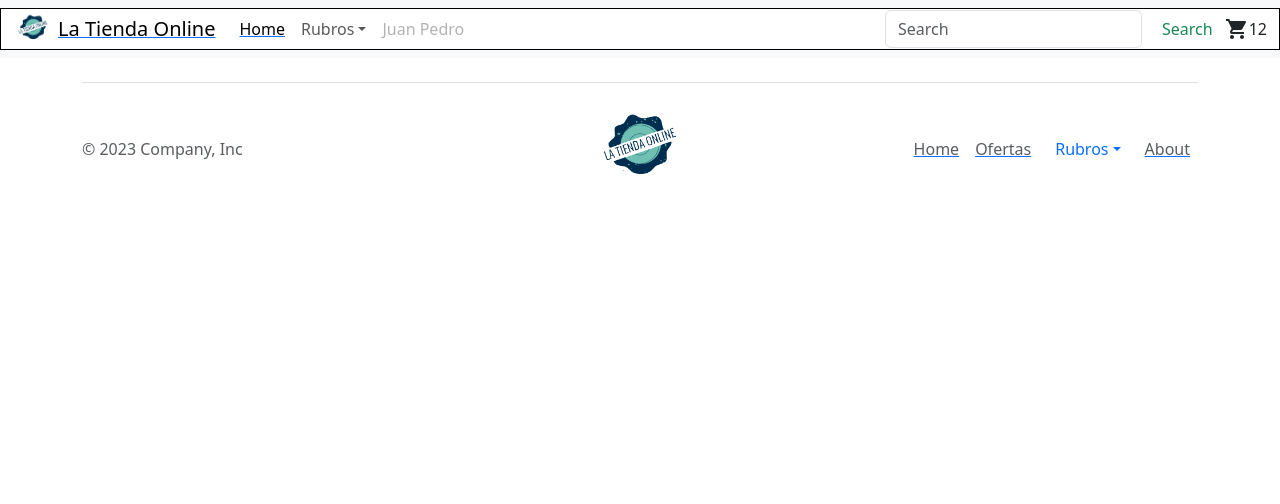
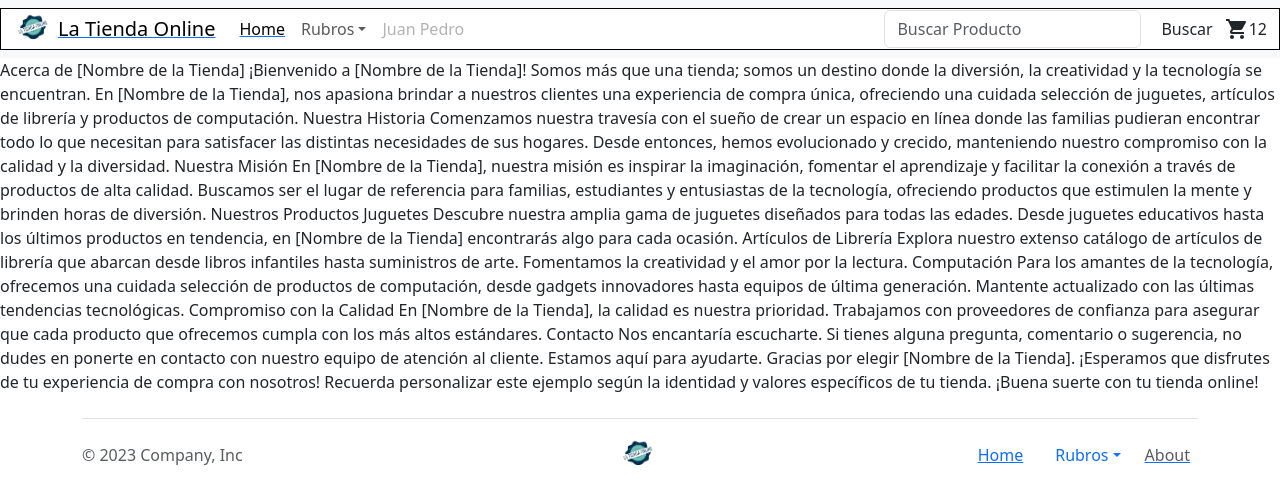
Before and after one commit to LucasGes/CoderHouse-React-JS-Ecommerce, a React (Vite) app: page /about in a window 1280 px wide. Shown: the top 504 px of the page. Built offline with nearby package versions, Linux system fonts and the light colour scheme.

Commit message:
NavBar - Boton Buscar

```diff
--- a/src/components/CardList/CardList.css
+++ b/src/components/CardList/CardList.css
@@ -2,9 +2,9 @@
 
 .grid-container {
     display: grid;
-    grid-template-columns: repeat(3, 1fr);
+    grid-template-columns: repeat(4, 1fr);
     gap: 10px;
-    margin-top: 30px;
+    margin-top: 20px;
     max-height:max-content;
     justify-content: 'center';
   }
--- a/src/components/Footer/Footer.jsx
+++ b/src/components/Footer/Footer.jsx
@@ -5,26 +5,30 @@ import { Link } from "react-router-dom";
 const Footer = (props) => {
   return (
 
-<div class="container">
-  <footer class="d-flex flex-wrap justify-content-between align-items-center py-3 my-4 border-top">
-    <p class="col-md-4 mb-0 text-body-secondary">&copy; 2023 Company, Inc</p>
+<div className="container">
+  <footer className="d-flex flex-wrap justify-content-between align-items-center py-3 my-4 border-top">
+    <p className="col-md-4 mb-0 text-body-secondary">&copy; 2023 Company, Inc</p>
 
-    <img src={img} alt="Logo" style={{ maxWidth: '100px', maxHeight: '100px', marginRight: 'center'}} />
+    <Link to="/"><img src={img} alt="Logo" style={{ maxWidth: '150px', maxHeight: '40px', marginRight: '5px'}} /></Link>
 
-    <ul class="nav col-md-4 justify-content-end">
-      <Link class="nav-item" to="/"><a class="nav-link px-2 text-body-secondary" >Home</a></Link>
-      <Link class="nav-item" to="/ofertas"><a class="nav-link px-2 text-body-secondary" >Ofertas</a></Link>
-      <li className="dropdown">
-          <a className="nav-link dropdown-toggle"     role="button" data-bs-toggle="dropdown" aria-expanded="false">
+    <ul className="nav col-md-4 justify-content-end">
+          <Link to="/" className="nav-item">
+        <span className="nav-link active" aria-current="page">Home</span>
+          </Link>
+          <li className="nav-item dropdown">
+          <span className="nav-link dropdown-toggle" role="button" data-bs-toggle="dropdown" aria-expanded="false">
             Rubros
-          </a>
+          </span>
           <ul className="dropdown-menu">
-            <Link to="/ropa"><a className="dropdown-item"    >Ropa</a></Link>
-            <Link to="/accesorios"><a className="dropdown-item"    >Accesorios</a></Link>
-            <Link to="/tecnologia"><a className="dropdown-item"    >Texnología</a></Link>
+            <Link to="/CategoryPage/women's clothing" className="dropdown-item">Ropa Dama</Link>
+            <Link to="/CategoryPage/men's clothing" className="dropdown-item">Ropa Hombre</Link>
+            <Link to="/CategoryPage/jewelery" className="dropdown-item">Accesorios</Link>
+            <Link to="/CategoryPage/electronics" className="dropdown-item">Tecnología</Link>
           </ul>
         </li>
-      <Link class="nav-item" to="/about"><a     class="nav-link px-2 text-body-secondary">About</a></Link>
+      <Link className="nav-item" to="/about">
+        <span     className="nav-link px-2 text-body-secondary">About</span>
+        </Link>
     </ul>
   </footer>
 </div>
--- a/src/components/NavBar/NavBar.jsx
+++ b/src/components/NavBar/NavBar.jsx
@@ -1,40 +1,64 @@
+import { Link } from "react-router-dom";
+import { useState, useEffect } from "react";
+import CartWidget from './../CardWidget/CartWidget';
+
 import img from "../../assets/Sin Fondo.png"
 
-import CartWidget from './../CardWidget/CartWidget';
-import { Link } from "react-router-dom";
+const NavBar = () => {
 
-const NavBar = () => {
+  const [value, setValue] = useState ("")
+  const [userData, setUserData] = useState ("")
+
+
+  const onChange= (e) =>{
+
+    setValue(e.target.value);
+
+  }
+  const onSubmit = (e) => {
+    e.preventDefault();
+
+    const userInput = value.toLowerCase().replace(/ /g, "");
+
+    if (userInput) {
+      fetch(`https://fakestoreapi.com/products/${userInput}`)
+              .then(res=>res.json())
+              .then(json=>console.log(json))
+    }
+  }
+
+
   return (
     <nav className="navbar navbar-expand-lg bg-body-tertiary">
   <div className="container-fluid" style={{backgroundColor: "white", border: `1px solid black`}}>
   <Link to="/"><img src={img} alt="Logo" style={{ maxWidth: '150px', maxHeight: '40px', marginRight: '5px'}} /></Link>
-    <Link to="/"> <a className="navbar-brand"     >La Tienda Online</a></Link>
+    <Link to="/"> <span className="navbar-brand"     >La Tienda Online</span></Link>
     <button className="navbar-toggler" type="button" data-bs-toggle="collapse" data-bs-target="#navbarSupportedContent" aria-controls="navbarSupportedContent" aria-expanded="false" aria-label="Toggle navigation">
       <span className="navbar-toggler-icon"></span>
     </button>
     <div className="collapse navbar-collapse" id="navbarSupportedContent">
       <ul className="navbar-nav me-auto mb-2 mb-lg-0">
-        <Link className="nav-item" to="/">
-          <a className="nav-link active" aria-current="page">Home</a>
+       <Link to="/" className="nav-item">
+        <span className="nav-link active" aria-current="page">Home</span>
         </Link>
           <li className="nav-item dropdown">
-          <a className="nav-link dropdown-toggle" role="button" data-bs-toggle="dropdown" aria-expanded="false">
+          <span className="nav-link dropdown-toggle" role="button" data-bs-toggle="dropdown" aria-expanded="false">
             Rubros
-          </a>
+          </span>
           <ul className="dropdown-menu">
-            <Link to="/CategoryPage/women's clothing"><a className="dropdown-item">Ropa Dama</a></Link>
-            <Link to="/CategoryPage/men's clothing"><a className="dropdown-item">Ropa Hombre</a></Link>
-            <Link to="/CategoryPage/jewelery"><a className="dropdown-item">Accesorios</a></Link>
-            <Link to="/CategoryPage/electronics"><a className="dropdown-item">Tecnología</a></Link>
+            <Link to="/CategoryPage/women's clothing" className="dropdown-item">Ropa Dama</Link>
+            <Link to="/CategoryPage/men's clothing" className="dropdown-item">Ropa Hombre</Link>
+            <Link to="/CategoryPage/jewelery" className="dropdown-item">Accesorios</Link>
+            <Link to="/CategoryPage/electronics" className="dropdown-item">Tecnología</Link>
           </ul>
         </li>
         <li className="nav-item">
           <a className="nav-link disabled" aria-disabled="true">Juan Pedro</a>
         </li>
       </ul>
-      <form className="d-flex" role="search">
-        <input className="form-control me-2" type="search" placeholder="Search" aria-label="Search" />
-        <button className="btn btn-outline-success" type="submit" style={{border:"white"}}>Search</button>
+      <form className="d-flex" role="search" onSubmit={onSubmit}>
+        <input className="form-control me-2" placeholder="Buscar Producto" aria-label="Search" value={value} onChange={onChange}/>
+        <button className="btn" type="submit"  style={{border:"white"}}>Buscar</button>
       </form>
       <CartWidget/>
     </div>
--- a/src/pages/AboutPage/AboutPage.jsx
+++ b/src/pages/AboutPage/AboutPage.jsx
@@ -3,7 +3,36 @@ import React from 'react'
 const AboutPage = () => {
   return (
     <div>
+      Acerca de [Nombre de la Tienda]
+¡Bienvenido a [Nombre de la Tienda]!
 
+Somos más que una tienda; somos un destino donde la diversión, la creatividad y la tecnología se encuentran. En [Nombre de la Tienda], nos apasiona brindar a nuestros clientes una experiencia de compra única, ofreciendo una cuidada selección de juguetes, artículos de librería y productos de computación.
+
+Nuestra Historia
+Comenzamos nuestra travesía con el sueño de crear un espacio en línea donde las familias pudieran encontrar todo lo que necesitan para satisfacer las distintas necesidades de sus hogares. Desde entonces, hemos evolucionado y crecido, manteniendo nuestro compromiso con la calidad y la diversidad.
+
+Nuestra Misión
+En [Nombre de la Tienda], nuestra misión es inspirar la imaginación, fomentar el aprendizaje y facilitar la conexión a través de productos de alta calidad. Buscamos ser el lugar de referencia para familias, estudiantes y entusiastas de la tecnología, ofreciendo productos que estimulen la mente y brinden horas de diversión.
+
+Nuestros Productos
+Juguetes
+Descubre nuestra amplia gama de juguetes diseñados para todas las edades. Desde juguetes educativos hasta los últimos productos en tendencia, en [Nombre de la Tienda] encontrarás algo para cada ocasión.
+
+Artículos de Librería
+Explora nuestro extenso catálogo de artículos de librería que abarcan desde libros infantiles hasta suministros de arte. Fomentamos la creatividad y el amor por la lectura.
+
+Computación
+Para los amantes de la tecnología, ofrecemos una cuidada selección de productos de computación, desde gadgets innovadores hasta equipos de última generación. Mantente actualizado con las últimas tendencias tecnológicas.
+
+Compromiso con la Calidad
+En [Nombre de la Tienda], la calidad es nuestra prioridad. Trabajamos con proveedores de confianza para asegurar que cada producto que ofrecemos cumpla con los más altos estándares.
+
+Contacto
+Nos encantaría escucharte. Si tienes alguna pregunta, comentario o sugerencia, no dudes en ponerte en contacto con nuestro equipo de atención al cliente. Estamos aquí para ayudarte.
+
+Gracias por elegir [Nombre de la Tienda]. ¡Esperamos que disfrutes de tu experiencia de compra con nosotros!
+
+Recuerda personalizar este ejemplo según la identidad y valores específicos de tu tienda. ¡Buena suerte con tu tienda online!
     </div>
   )
 }
--- a/src/pages/CategoryPage/CategoryPage.jsx
+++ b/src/pages/CategoryPage/CategoryPage.jsx
@@ -1,8 +1,9 @@
 import React, { useState, useEffect } from 'react';
 import { useParams } from 'react-router-dom';
+import { Link } from "react-router-dom";
+
 import CardProduct from '../../components/CardProduct/CardProduct';
 import Spinner from '../../components/Spinner/Spinner';
-import { Link } from "react-router-dom";
 
 const CategoryPage = () => {
   let { categoryId } = useParams();
--- a/src/pages/HomePage/HomePage.jsx
+++ b/src/pages/HomePage/HomePage.jsx
@@ -1,5 +1,7 @@
 import React from 'react'
 import CardList from '../../components/CardList/CardList'
+
+
 const HomePage = () => {
   return (
     <div>
```
Also changed, not shown: src/App.jsx (+8 -2 lines), src/components/CardList/CardList.jsx (+4 -3 lines).
